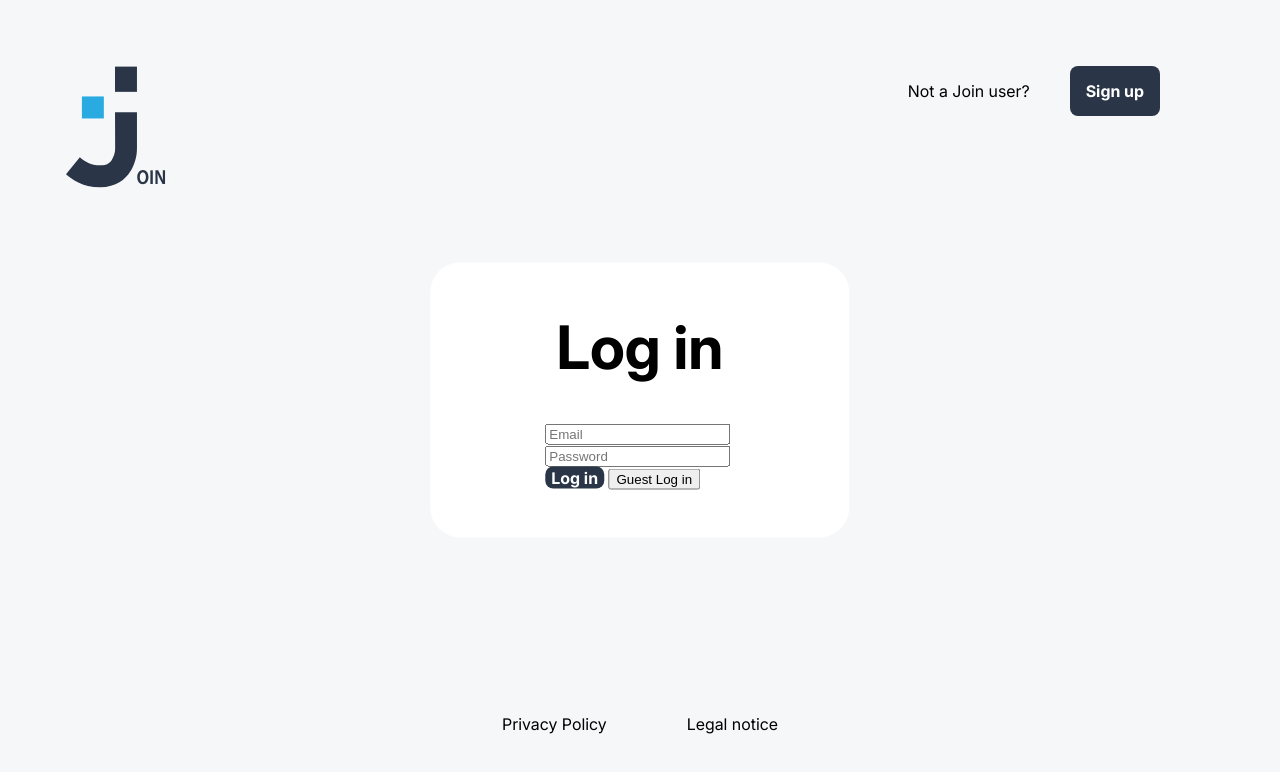
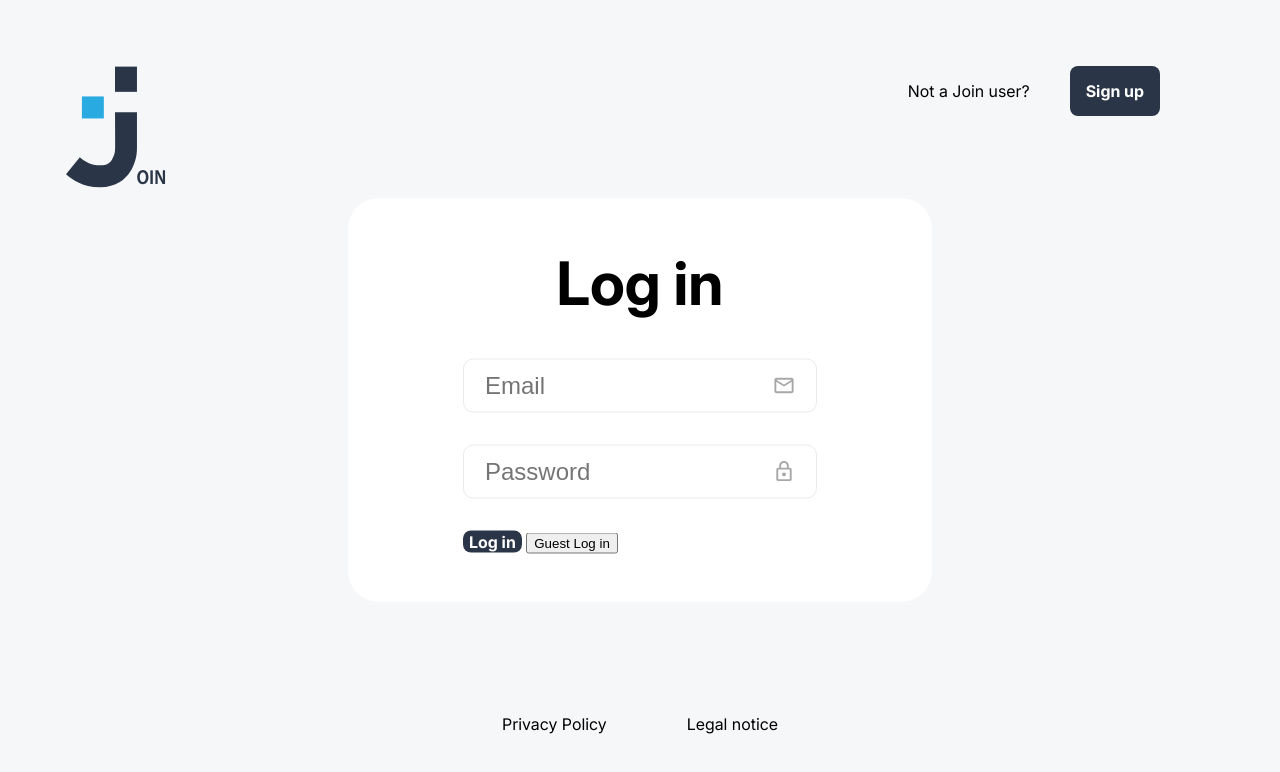
Before and after one commit to Yogibear-pixel-99/join, a plain HTML site: page login.html in a window 1280 px wide. Drawn offline with Linux system fonts and the light colour scheme.

Commit message:
added email password

```diff
--- a/design/assets.css
+++ b/design/assets.css
@@ -16,6 +16,7 @@
     --join-dark: #2A3647;
 
     --button-shadow: 0px 3px 3px 2px rgb(165, 164, 164);
+    --input-field-grey: #EAEAEA;
 }
 
 * {
--- a/design/login.css
+++ b/design/login.css
@@ -58,4 +58,24 @@
     border-radius: 30px;
 }
 
-.login-input-field
+.input-field-container {
+    position: relative;
+    margin-bottom: 32px;
+}
+
+.login-input-field {
+    /* position: relative; */
+    border: 1px solid var(--input-field-grey);
+    border-radius: 10px;
+    padding: 12px 21px;
+    font-size: 24px;
+}
+
+.input-logo {
+    height: 24px;
+    width: 24px;
+    position: absolute;
+    right: 21px;
+    top: 50%;
+    transform: translateY(-50%);
+}
--- a/login.html
+++ b/login.html
@@ -35,11 +35,11 @@
 
             <div class="input-field-container">
                 <input class="login-input-field" type="email" required placeholder="Email">
-                <img class="input-logo" src="">
+                <img class="input-logo" src="./assets/icons/mail.svg">
             </div>
             <div class="input-field-container">
                 <input class="login-input-field" type="password" required placeholder="Password">
-                <img class="input-logo" src="">
+                <img class="input-logo" src="./assets/icons/lock.svg">
             </div>
 
             <div>
```
Also changed, not shown: assets/icons/lock.svg (added), assets/icons/mail.svg (added).
